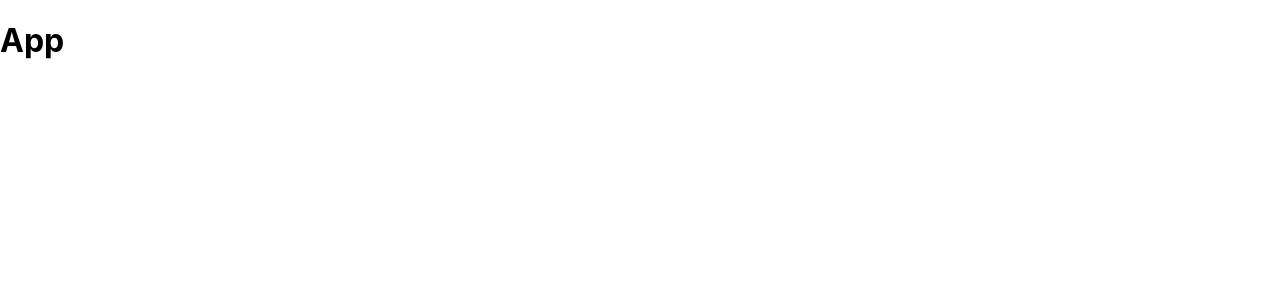
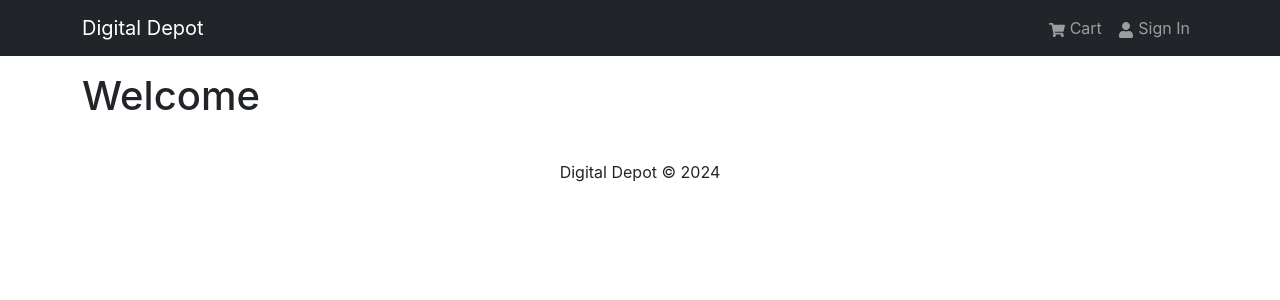
Before and after one commit to SudheeshTD/Digital-Depot, a React (Create React App) app in the folder frontend/: page / in a window 1280 px wide. Shown: the top 300 px of the page. Built offline with nearby package versions, Linux system fonts and the light colour scheme.

Commit message:
Frontend - Header & Footer

```diff
--- a/frontend/package.json
+++ b/frontend/package.json
@@ -6,8 +6,11 @@
     "@testing-library/jest-dom": "^5.17.0",
     "@testing-library/react": "^13.4.0",
     "@testing-library/user-event": "^13.5.0",
+    "bootstrap": "^5.3.3",
     "react": "^18.3.1",
+    "react-bootstrap": "^2.10.4",
     "react-dom": "^18.3.1",
+    "react-icons": "^5.2.1",
     "react-scripts": "5.0.1",
     "web-vitals": "^2.1.4"
   },
--- a/frontend/public/index.html
+++ b/frontend/public/index.html
@@ -24,7 +24,7 @@
       work correctly both with client-side routing and a non-root public URL.
       Learn how to configure a non-root public URL by running `npm run build`.
     -->
-    <title>Welcome to Digital Depot Application</title>
+    <title>Welcome to Digital Depot</title>
   </head>
   <body>
     <noscript>You need to enable JavaScript to run this app.</noscript>
--- a/frontend/src/App.js
+++ b/frontend/src/App.js
@@ -1,6 +1,21 @@
-const App = () => {
+import { Container } from "react-bootstrap";
+import Header from "./components/Header";
+import Footer from "./components/Footer";
+
+const App = () =>{
   return (
-    <h1>App</h1>
+    <>
+      <Header/>
+      <main className="py-3"> {/* Main content area with padding on the y-axis */}
+        <Container>
+          <h1>Welcome</h1>
+        </Container>
+      </main>
+      <Footer/>
+
+    </>
+
   )
 }
+
 export default App;
--- /dev/null
+++ b/frontend/src/components/Footer.jsx
@@ -0,0 +1,19 @@
+import { Container, Row, Col } from 'react-bootstrap';
+
+const Footer = () =>{
+    const currentYear = new Date().getFullYear();
+
+    return(
+        <footer>
+            <Container>
+                <Row>
+                    <Col className='text-center py-3'>
+                        <p> Digital Depot &copy; {currentYear}</p>
+                    </Col>
+                </Row>
+            </Container>
+        </footer>
+    )
+}
+
+export default Footer;
--- /dev/null
+++ b/frontend/src/components/Header.jsx
@@ -0,0 +1,28 @@
+import { Navbar, Nav, Container } from 'react-bootstrap';
+import { FaShoppingCart, FaUser } from 'react-icons/fa';
+
+
+const Header = () => {
+    return (
+        <header>
+            <Navbar bg = 'dark' variant = 'dark' expand = 'md' collapseOnSelect>
+                <Container>
+                    <Navbar.Brand href = '/'>Digital Depot</Navbar.Brand>
+                    <Navbar.Toggle aria-controls='basic-navbar-nav' />
+                    <Navbar.Collapse id = 'basic-navbar-nav'>
+                        <Nav className='ms-auto'>
+                            <Nav.Link href = '/cart'>
+                                <FaShoppingCart /> Cart
+                            </Nav.Link>
+                            <Nav.Link href = '/login'>
+                                <FaUser /> Sign In
+                            </Nav.Link>
+                        </Nav>
+                    </Navbar.Collapse>
+                </Container>
+            </Navbar>
+        </header>
+    )
+}
+
+export default Header;
--- a/frontend/src/index.js
+++ b/frontend/src/index.js
@@ -1,5 +1,6 @@
 import React from 'react';
 import ReactDOM from 'react-dom/client';
+import 'bootstrap/dist/css/bootstrap.min.css';
 import './index.css';
 import App from './App';
 import reportWebVitals from './reportWebVitals';
@@ -11,7 +12,5 @@
   </React.StrictMode>
 );
 
-// If you want to start measuring performance in your app, pass a function
-// to log results (for example: reportWebVitals(console.log))
-// or send to an analytics endpoint. Learn more: https://bit.ly/CRA-vitals
+
 reportWebVitals();
```
Also changed, not shown: 2 other files (tests, documents, lock files or other folders).
